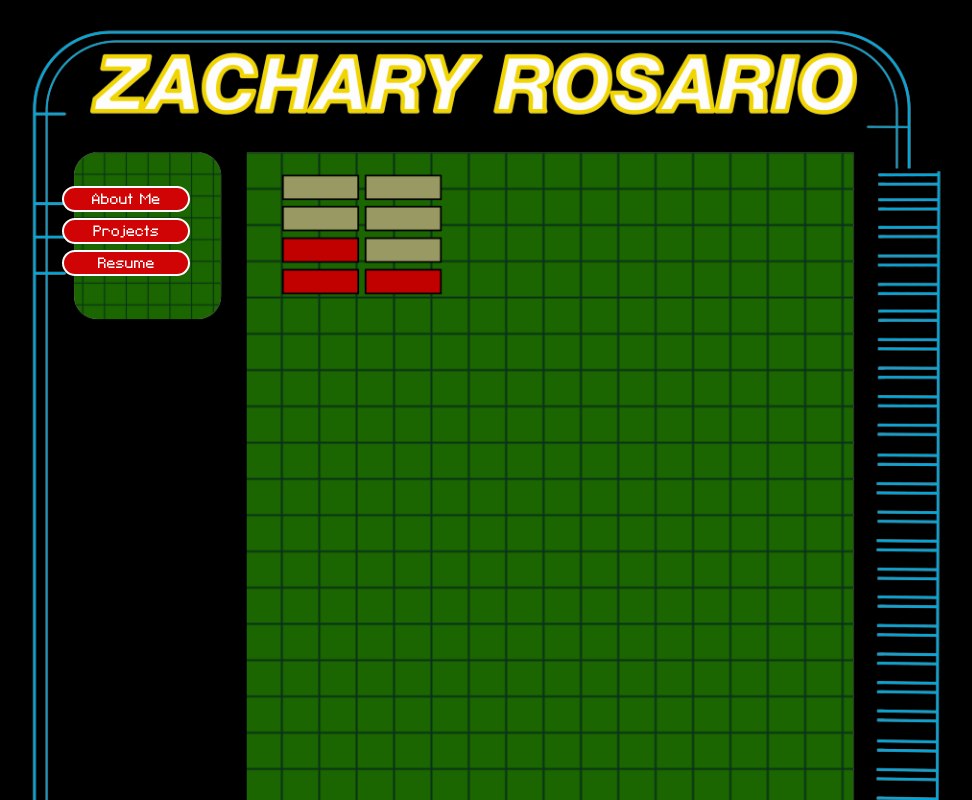
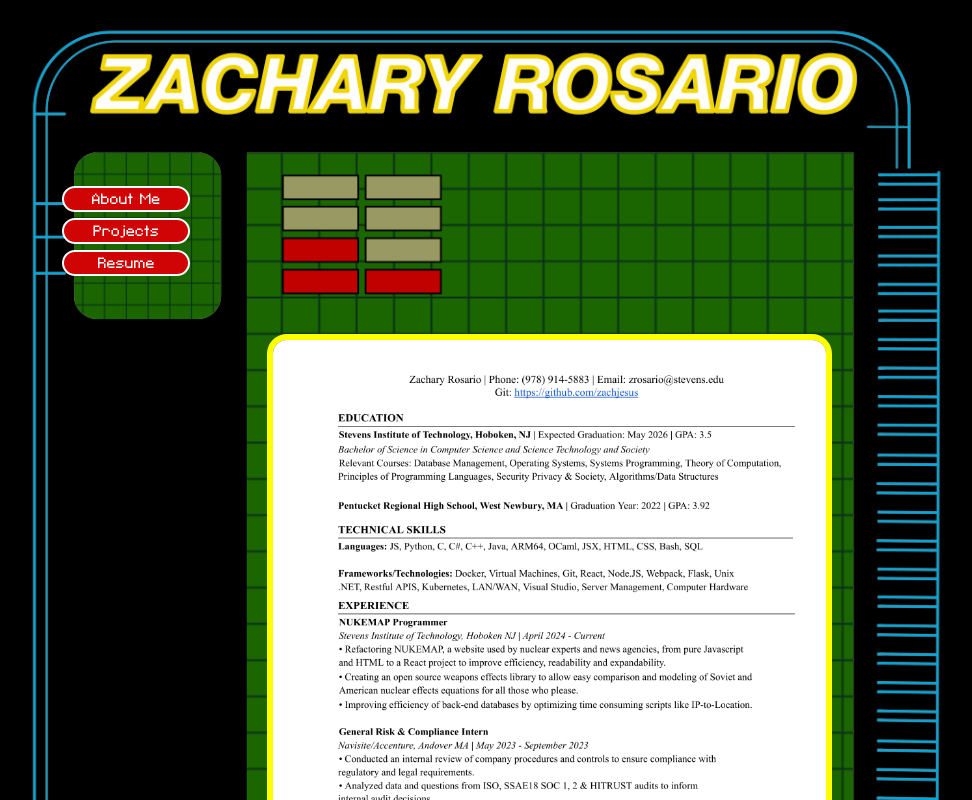
Before and after one commit to zachjesus/personalWebsite, a website: page resume.html in a window 1280 px wide. Shown: the top 800 px of the page, without its empty margins (163-1135 px from the left). Drawn offline with Linux system fonts and the light colour scheme.

Commit message:
added resume. only projects to go.

```diff
--- a/resume.html
+++ b/resume.html
@@ -74,6 +74,18 @@
             background-color: transparent;
             cursor: pointer;
         }
+
+        .img {
+            position: absolute;
+            left: 28%;
+            top: 26%;
+            width: 58%;
+            height: auto;
+            border: 6px solid yellow;
+            border-radius: 20px;
+        }
+
+
     </style>
 </head>
 <body>
@@ -87,6 +99,7 @@
                 <button onclick="window.location.href='projects.html'">Projects</button>
                 <button onclick="window.location.href='resume.html'">Resume</button>
             </div>
+            <img src="/rosario_resume_v1.7-1.png" class="img">
         </div>
     </div>
 </body>
```
Also changed, not shown: about-me.html (+2 -2 lines).
